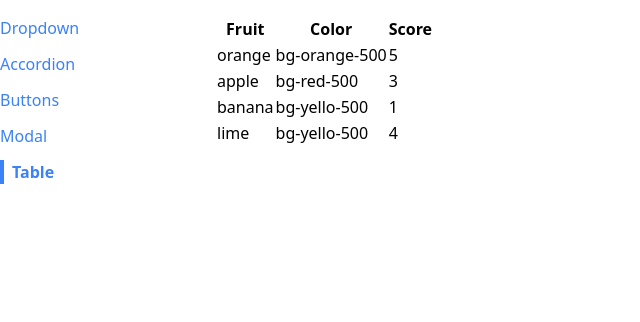
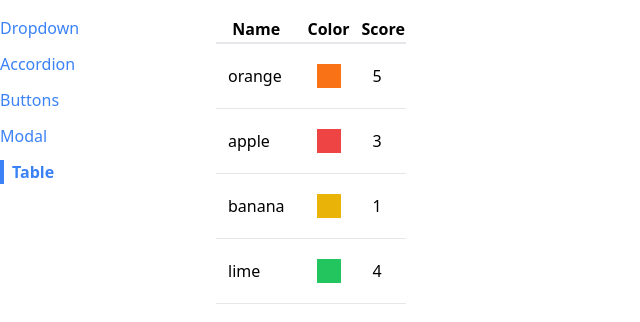
Before and after one commit to kuladeepperumalla/react-custom-components, a React (Create React App) app: page /table in a window 1280 px wide. Shown: the top 322 px of the page, without its empty margins (0-640 px from the left). Built offline with nearby package versions, Linux system fonts and the light colour scheme.

Commit message:
commit #16 custom table headers

```diff
--- a/src/components/Table.js
+++ b/src/components/Table.js
@@ -1,19 +1,23 @@
-function Table({data}){
+function Table({data, config}){
+    const renderedHeaders = config.map((column)=>{
+        return <th key={column.label}>{column.label}</th>
+    })
     const renderedRows = data.map((fruit)=>{
         return (
-          <tr key={fruit.name}>
-            <td>{fruit.name}</td>
-            <td>{fruit.color}</td>
-            <td>{fruit.score}</td>
+          <tr className="border-b" key={fruit.name}>
+            <td className="p-3">{fruit.name}</td>
+            <td className="p-3">
+              <div className={`p-3 m-2 ${fruit.color}`}></div>
+            </td>
+
+            <td className="p-3">{fruit.score}</td>
           </tr>
         );
     })
-    return <table>
+    return <table className="table-auto border-spacing-2">
         <thead>
-            <tr>
-                <th>Fruit</th>
-                <th>Color</th>
-                <th>Score</th>
+            <tr className="border-b-2">
+                {renderedHeaders}
             </tr>
         </thead>
         <tbody>
--- a/src/pages/TablePage.js
+++ b/src/pages/TablePage.js
@@ -4,12 +4,19 @@
     const data = [
         {name:'orange', color:'bg-orange-500', score:5},
         {name:'apple', color:'bg-red-500', score:3},
-        {name:'banana', color:'bg-yello-500', score:1},
-        {name:'lime', color:'bg-yello-500', score:4}
+        {name:'banana', color:'bg-yellow-500', score:1},
+        {name:'lime', color:'bg-green-500', score:4}
+    ];
+
+    const config = [
+        {label:'Name'},
+        {label:'Color'},
+        {label:'Score'}
     ]
+
     return (
     <div>
-        <Table data={data}/>
+        <Table data={data} config={config}/>
     </div>
     )
 }
```
